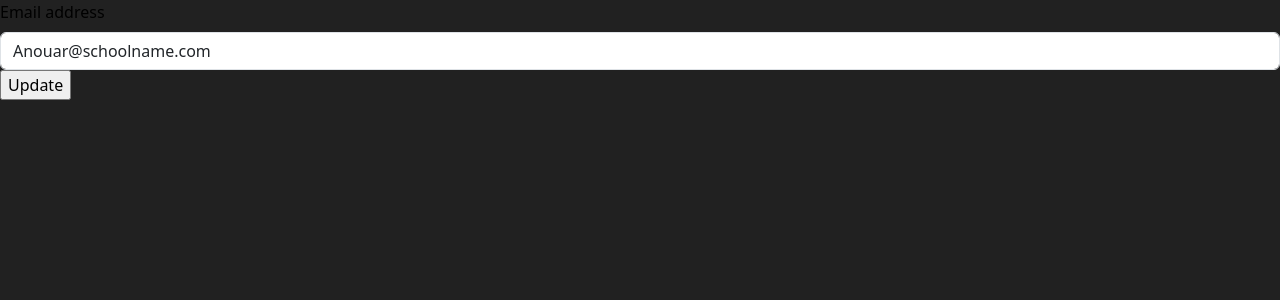
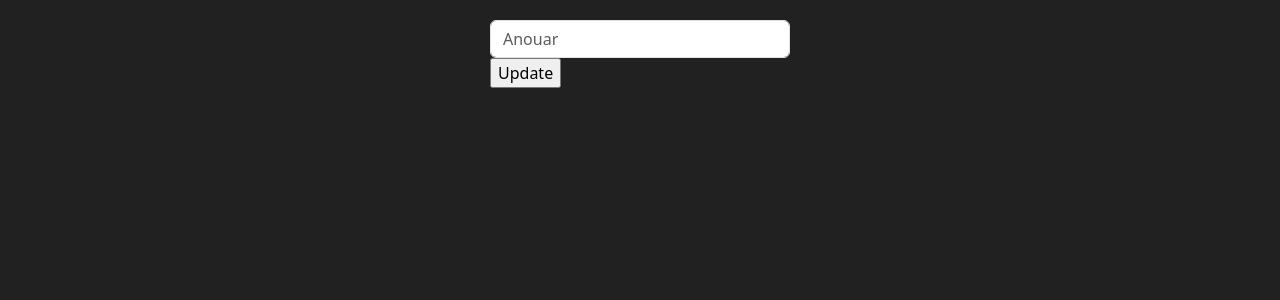
Before and after one commit to AbdessamadTzn/Flask-Project, a Flask app: page /teachers/studentsList/update/2 in a window 1280 px wide. Shown: the part 56-356 px from the top of the page. Run offline with Flask 3, Linux system fonts and the light colour scheme; data comes from the database, SQL or seed files in the repository; some libraries are stand-ins or nearby versions.

Commit message:
fix: Upadte students

```diff
--- a/auth/Teachers.py
+++ b/auth/Teachers.py
@@ -56,7 +56,7 @@ def add_student():
             return redirect(url_for('authTeacher.studentsList'))
         except Exception as e:
             flash(f"Error adding student: {str(e)}")
-            return render_template('teachers/add_student.html')
+            return redirect(url_for('authTeacher'))
     return render_template('teachers/add_student.html')
 
 
@@ -65,15 +65,19 @@ def updateStudent(id):
     student = Student.query.get_or_404(id)
 
     if request.method == 'POST':
-        student.email = request.form['studentMail']
+        student.name = request.form['student_name']
+        student.email = student.name + '@schoolname.com'
 
         try:
             db.session.commit()
-            return redirect('/')
-        except:
-            return 'There was a problem updating the student'
-    else:
-        return render_template('teachers/updateStudents.html', student=student)
+            flash('Updated successfully!')
+            return redirect(url_for('authTeacher.studentsList'))
+        except Exception as e:
+            flash(f"Error updating student: {str(e)}")
+            return redirect(url_for('authTeacher.studentsList'))  # Redirect to students list on error
+    return render_template('teachers/updateStudents.html', student=student)
+
+
 @authTeachers.route('/teachers/studentsList/delete/<int:id>', methods=['POST', 'GET'])
 def deleteStudent(id):
     student_toDelete = Student.query.get_or_404(id)
--- a/templates/teachers/students_list.html
+++ b/templates/teachers/students_list.html
@@ -13,7 +13,7 @@
   style="
     background-color: #ff8080;
     color: black;
-    width: 30%;
+    width: 32%;
     padding: 10px;
     padding-right: 1px;
     margin-bottom: 10px;
--- a/templates/teachers/updateStudents.html
+++ b/templates/teachers/updateStudents.html
@@ -1,28 +1,21 @@
 {% extends 'base.html' %} {% block title %} {{m}} {% endblock %} {% block
 content %}
 
-<form>
 <form
   class="mx-auto"
   style="margin-top: 20px; max-width: 300px"
-    action="/"
+  action="/teachers/studentsList/update/{{student.id}}"
   method="POST"
 >
   <div class="mb-3">
-      <label for="exampleInputEmail1" class="form-label" style="color: black"
-        >Email address</label
-      >
     <input
-        type="email"
+      type="text"
       class="form-control"
-        id="studentMail"
-        name="studentMail"
-        aria-describedby="emailHelp"
-        value="{{student.email}}"
+      name="student_name"
+      id="student_name"
+      placeholder="{{student.name}}"
     />
     <input type="submit" value="Update" />
   </div>
 </form>
-
 {% endblock %}
-</form>
```
Lines whose indentation alone changed are shown as unchanged.
